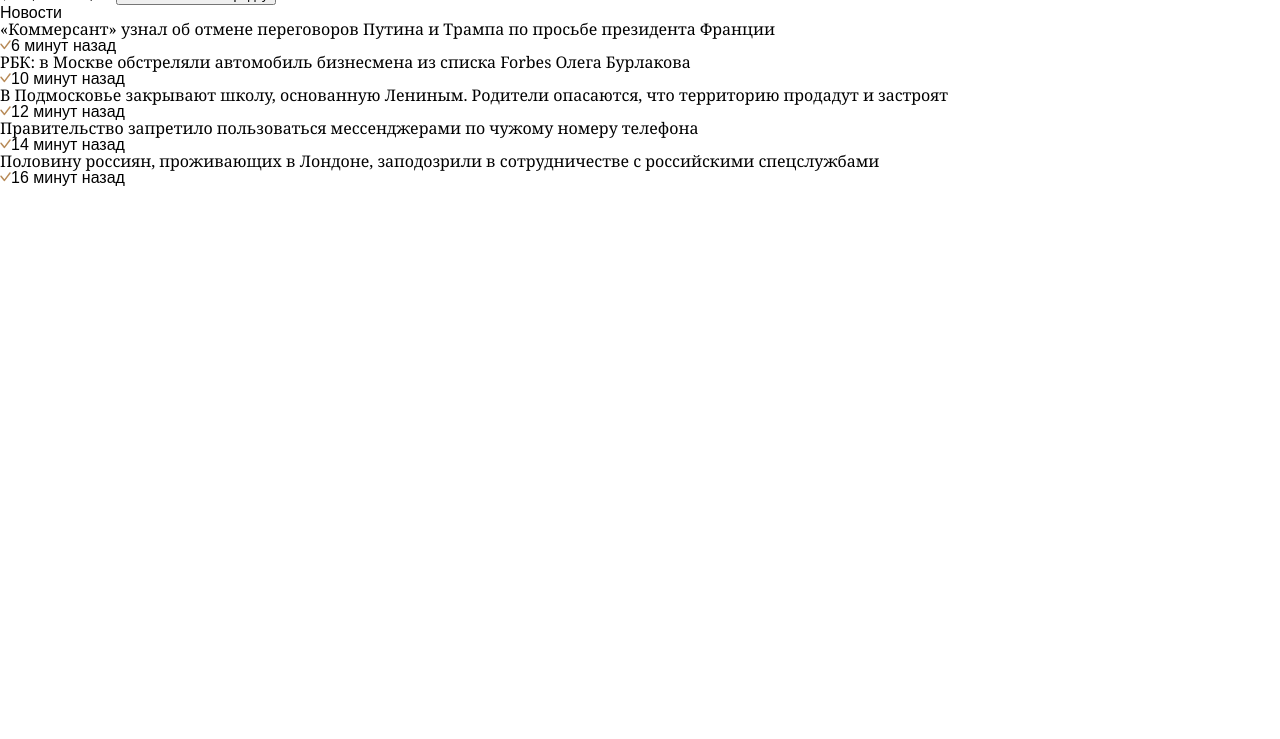
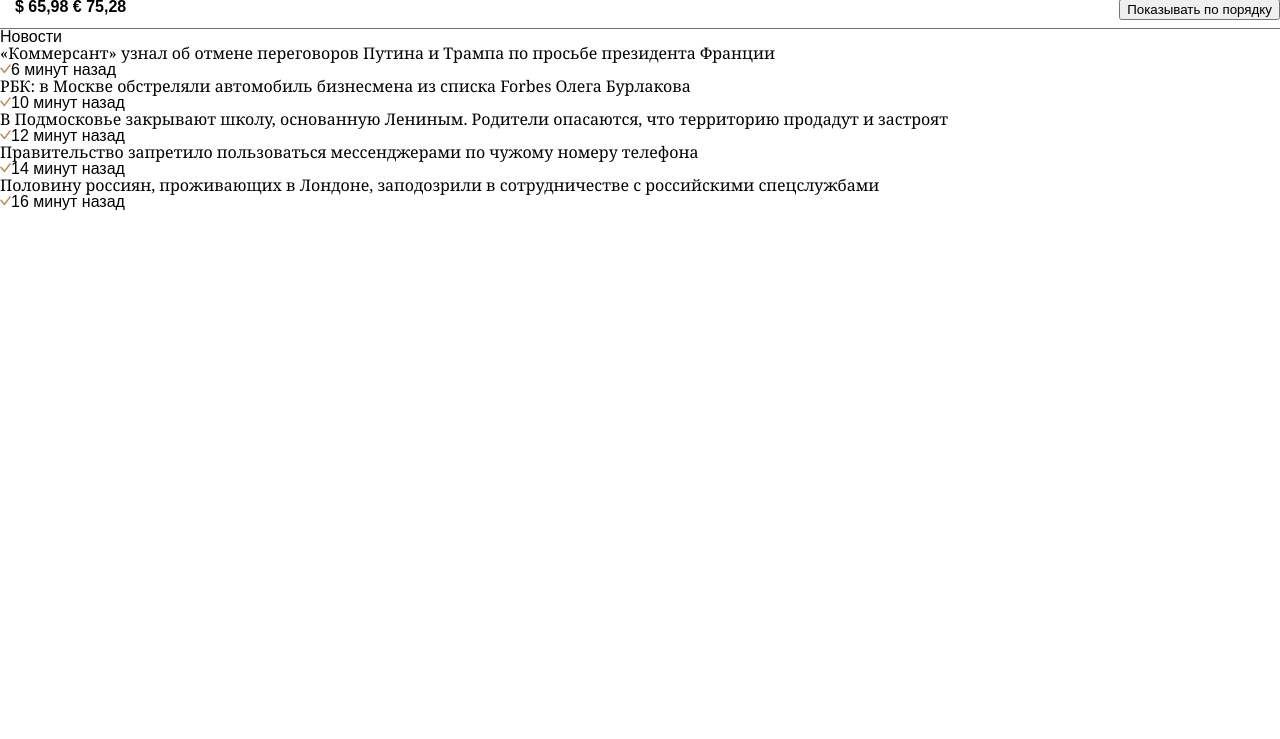
Before and after one commit to foreverzabuzov/3OTR-Meduza, a plain HTML site: page index.html in a window 1280 px wide. Shown: the part 61-800 px from the top of the page. Drawn offline with Linux system fonts and the light colour scheme.

Commit message:
bla bla bla

```diff
--- a/stylesheets/style.css
+++ b/stylesheets/style.css
@@ -1,6 +1,8 @@
 @import "reset.css";
 
-body {
+* {
+  box-sizing: border-box;
+
   -webkit-font-smoothing: antialiased;
 }
 
@@ -91,3 +93,22 @@ header ul {
   flex-grow: 1;
   justify-content: flex-end;
 }
+
+.panel {
+  position: relative;
+
+  box-sizing: border-box;
+  height: 45px;
+  padding: 0 15px;
+  padding-top: 15px;
+
+  border-bottom: 1px solid rgb(115, 114, 116);
+  background-color: white;
+
+  font-weight: bold;
+}
+
+.panel button {
+  position: absolute;
+  right: 0;
+}
```
